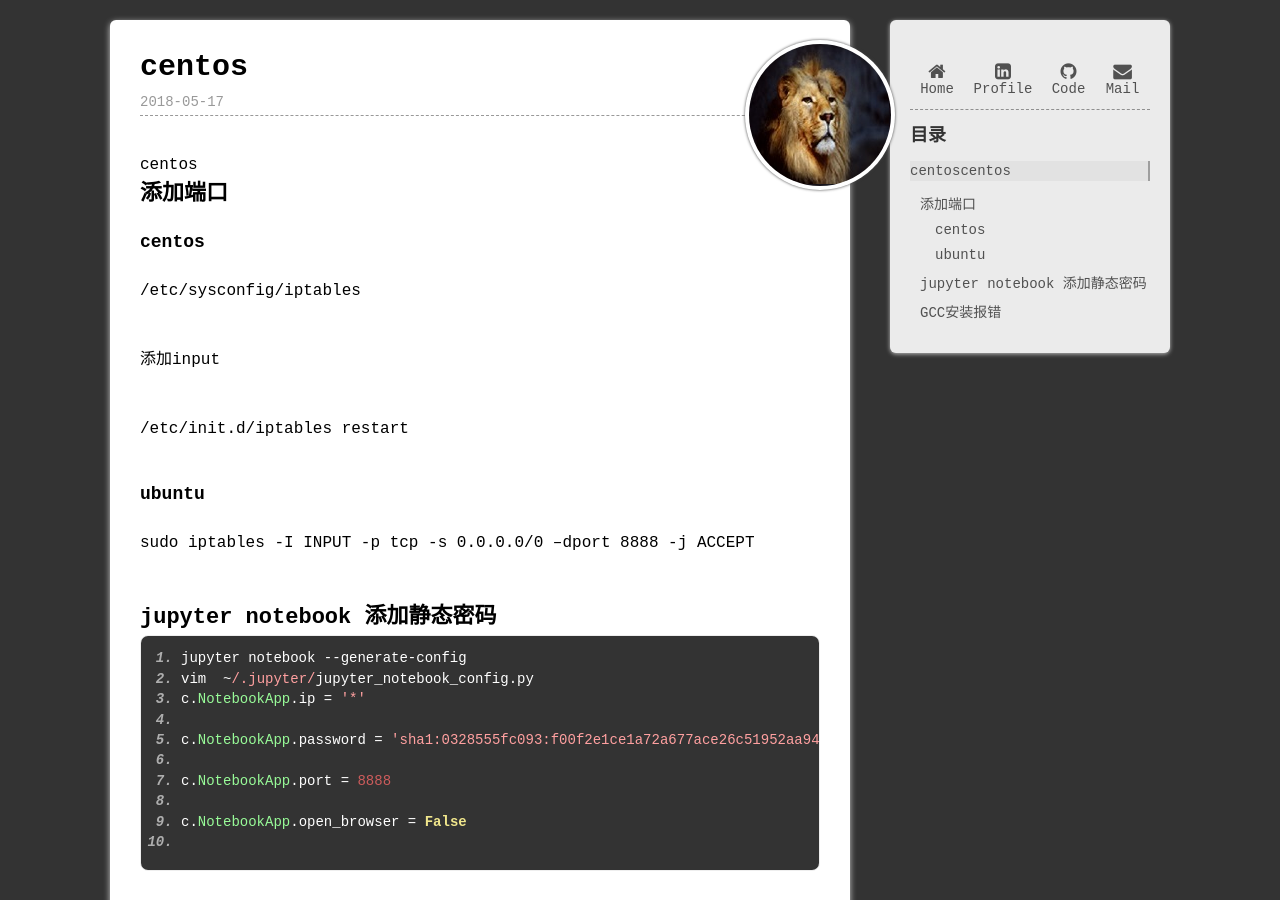
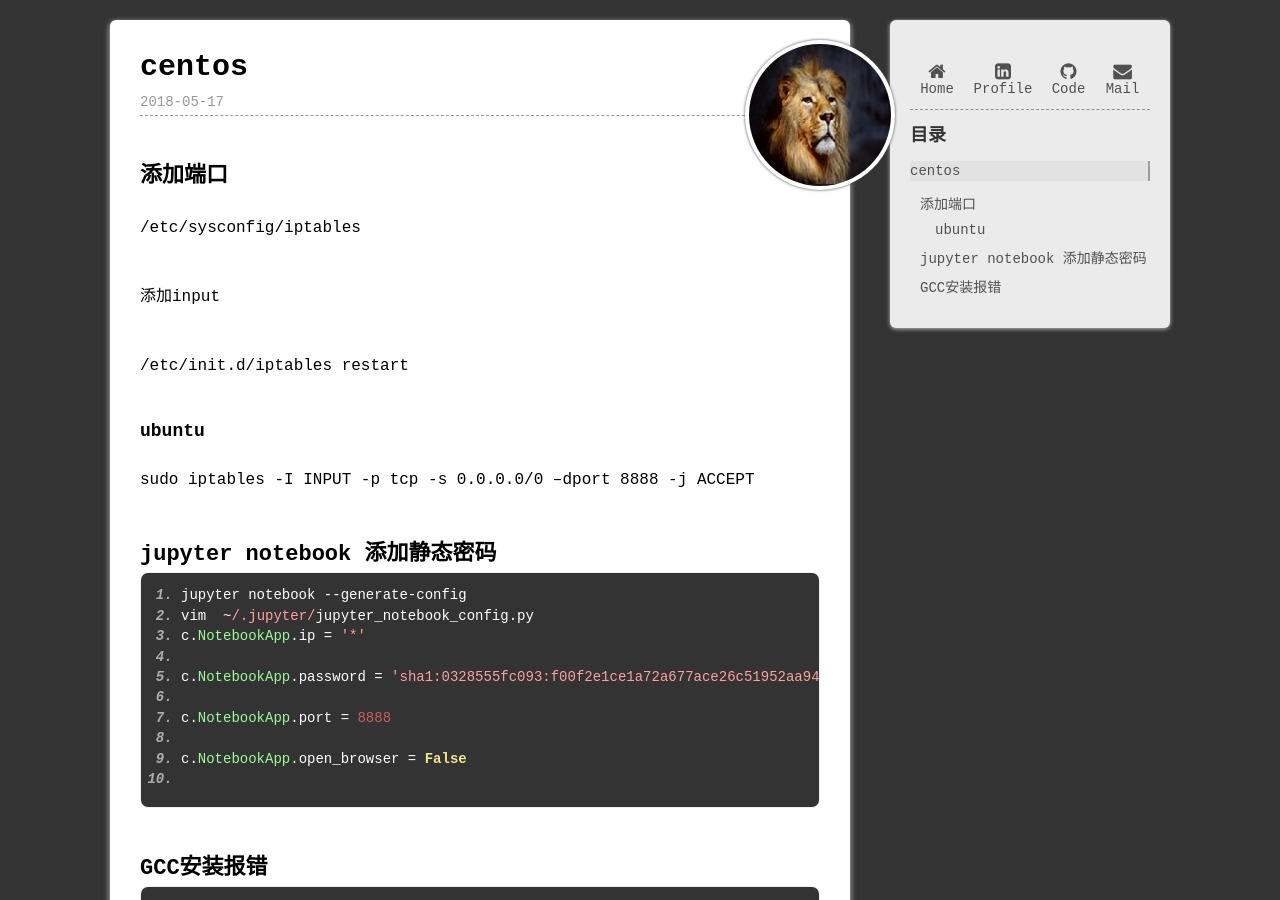
Before and after one commit to jjAugust/jjAugust.github.io, a Jekyll site: the page built from _posts/resume/2018-05-17-centos .md, in a window 1280 px wide and 900 px high. Built offline with Jekyll 4.4.1, drawn with Linux system fonts in a browser that asks for light colours.

Commit message:
Update 2018-05-17-centos .md

```diff
--- a/_posts/resume/2018-05-17-centos .md
+++ b/_posts/resume/2018-05-17-centos .md
@@ -5,13 +5,11 @@ layout: post
 title: centos
 description: centos
 ---
-# centos
 
 
 
 ## 添加端口
 
-### centos
 
 /etc/sysconfig/iptables
 
```
